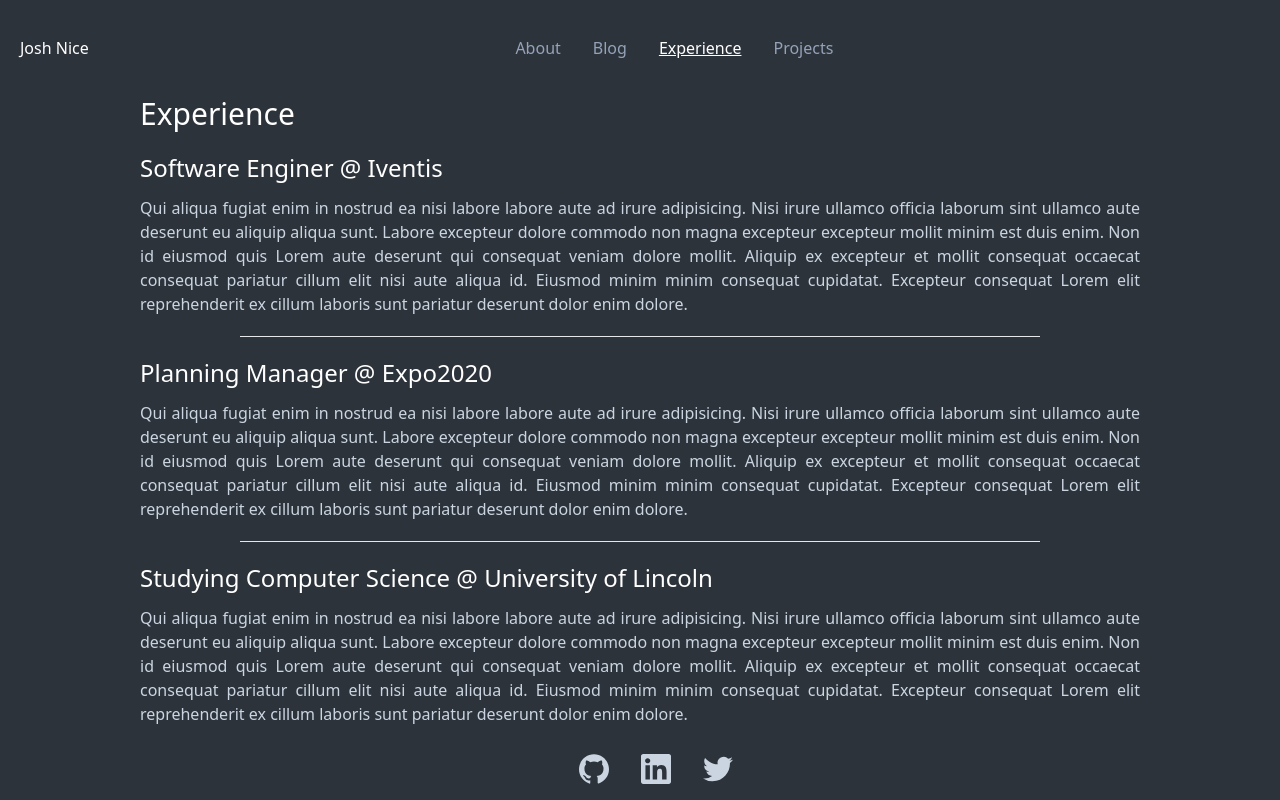
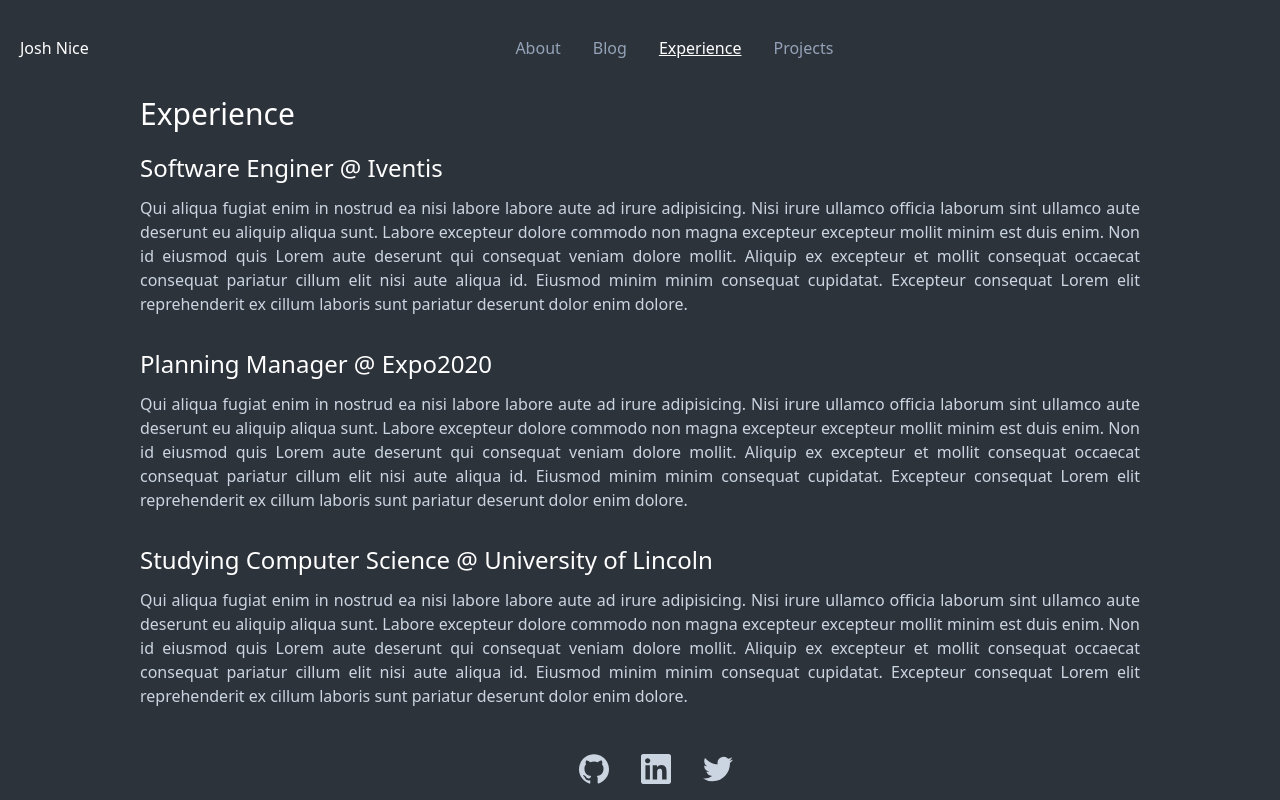
Before and after one commit to joshnice/blog, a React (Vite) app in the folder frontend/: page /experience in a window 1280 px wide. Built offline with nearby package versions, Linux system fonts and the light colour scheme.

Commit message:
Removed hrs for and increased gap

```diff
--- a/frontend/src/pages/experience.tsx
+++ b/frontend/src/pages/experience.tsx
@@ -6,20 +6,14 @@ export const ExperiencePage = () => {
         <PageContainer>
             <div className="flex flex-col justify-start gap-5">
                 <Header>Experience</Header>
-                <div className="flex flex-col justify-start gap-5">
+                <div className="flex flex-col justify-start gap-8">
                     <div className="flex flex-col justify-start gap-3">
                         <SubHeader>Software Enginer @ Iventis </SubHeader>
                         <Text>Qui aliqua fugiat enim in nostrud ea nisi labore labore aute ad irure adipisicing. Nisi irure ullamco officia laborum sint ullamco aute deserunt eu aliquip aliqua sunt. Labore excepteur dolore commodo non magna excepteur excepteur mollit minim est duis enim. Non id eiusmod quis Lorem aute deserunt qui consequat veniam dolore mollit. Aliquip ex excepteur et mollit consequat occaecat consequat pariatur cillum elit nisi aute aliqua id. Eiusmod minim minim consequat cupidatat. Excepteur consequat Lorem elit reprehenderit ex cillum laboris sunt pariatur deserunt dolor enim dolore.</Text>
                     </div>
-                    <div className="flex justify-center">
-                        <hr className="w-4/5 text-center" />
-                    </div>
                     <div className="flex flex-col justify-start gap-3">
                         <SubHeader>Planning Manager @ Expo2020 </SubHeader>
                         <Text>Qui aliqua fugiat enim in nostrud ea nisi labore labore aute ad irure adipisicing. Nisi irure ullamco officia laborum sint ullamco aute deserunt eu aliquip aliqua sunt. Labore excepteur dolore commodo non magna excepteur excepteur mollit minim est duis enim. Non id eiusmod quis Lorem aute deserunt qui consequat veniam dolore mollit. Aliquip ex excepteur et mollit consequat occaecat consequat pariatur cillum elit nisi aute aliqua id. Eiusmod minim minim consequat cupidatat. Excepteur consequat Lorem elit reprehenderit ex cillum laboris sunt pariatur deserunt dolor enim dolore.</Text>
-                    </div>
-                    <div className="flex justify-center">
-                        <hr className="w-4/5 text-center" />
                     </div>
                     <div className="flex flex-col justify-start gap-3">
                         <SubHeader>Studying Computer Science @ University of Lincoln </SubHeader>
```
